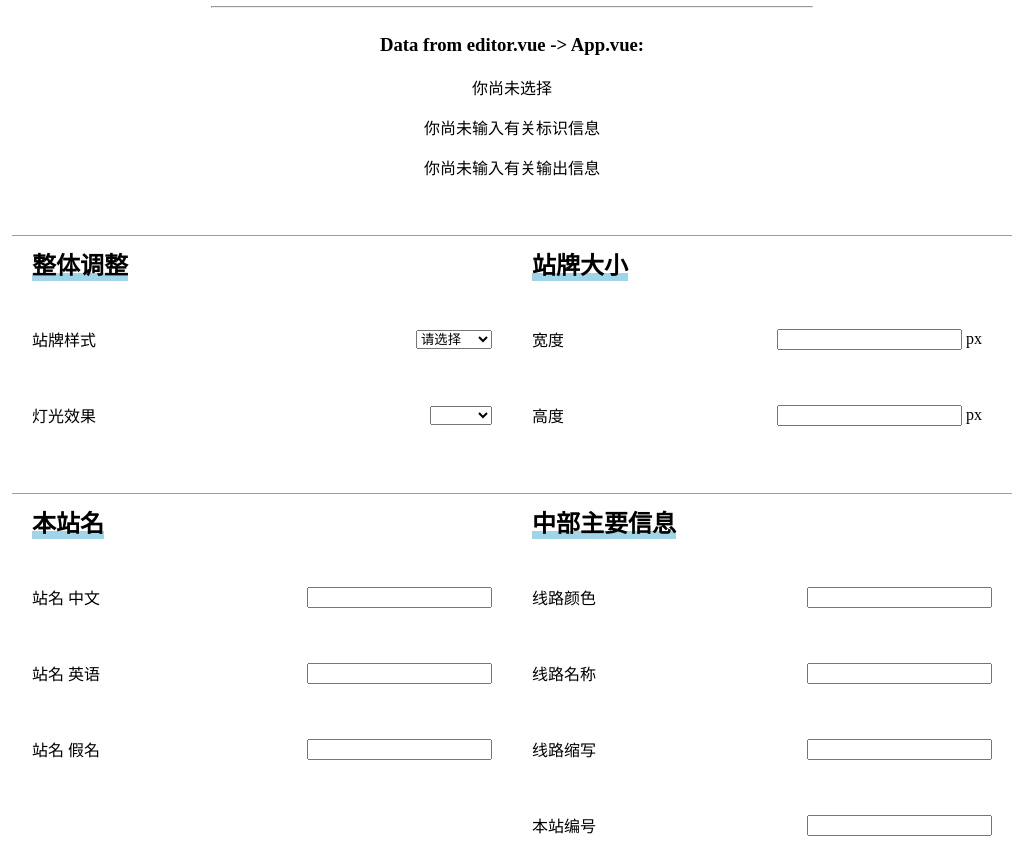
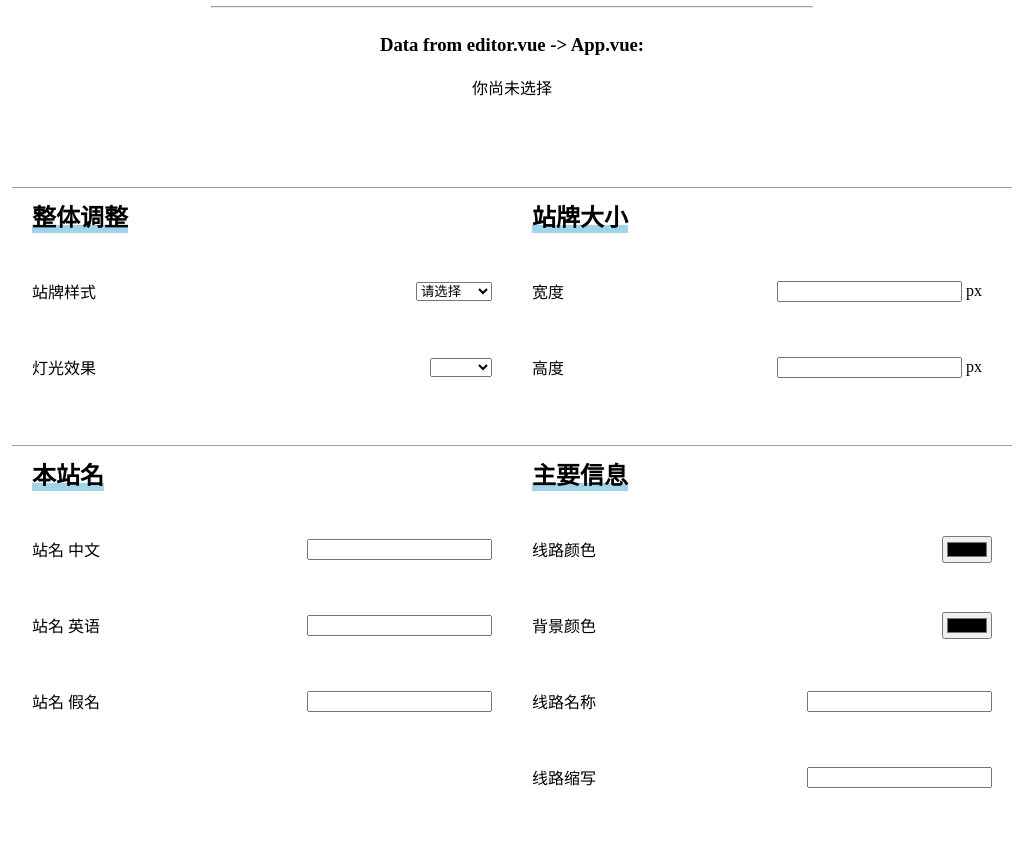
Before and after one commit to Team-Cenlinc/FesGen, a Vue app: page / in a window 1280 px wide. Shown: the part 349-1190 px from the top of the page, without its empty margins (128-1151 px from the left). Built offline with nearby package versions, Linux system fonts and the light colour scheme; the HTML template or start-up script is replaced by a standard one.

Commit message:
Almost filtered the data needed in the sign.

```diff
--- a/src/App.vue
+++ b/src/App.vue
@@ -3,9 +3,13 @@
     <HeaderFlex :title="titles"/>
     <Signs :signStyles="signStyle" :sign="sign"/>
       <h3>Data from editor.vue -> App.vue:</h3>
+    <div class="data">
       <p>{{ signStyle || '你尚未选择'}}</p>
-      <p>{{ sign || '你尚未输入有关标识信息'}}</p>
-      <p>{{ output || '你尚未输入有关输出信息'}}</p>
+      <p>{{ output || ''}}</p>
+    </div>
+    <div class="data">
+      <p>{{ signInfo || ''}}</p>
+    </div>
     <Editor @someChanged="updateData"/>
     <FooterFlex :title="titles"/>
   </div>
@@ -32,7 +36,7 @@ export default {
         outputHeight: Number,
         lightStyle: String,
       },
-      sign:{
+      signInfo:{
         main: {
           staNameEnglish: String,
           staNameChinese: String,
@@ -61,7 +65,7 @@ export default {
   methods: {
     updateData(signStyle, signInfo, signScale){
       this.signStyle = signStyle
-      this.sign = signInfo
+      this.signInfo = signInfo
       this.output = signScale
       console.log(this.signStyle)
     }
--- a/src/components/editor.vue
+++ b/src/components/editor.vue
@@ -24,12 +24,12 @@
       <h2>站牌大小</h2>
         <div class="form-min-row">
           <p>宽度</p>
-          <div><input v-model="output.width" @change="sendData" type="number" value="2160"> px</div>
+          <div><input v-model="output.outputWidth" @change="sendData" type="number" value="2160"> px</div>
 
         </div>
         <div class="form-min-row">
           <p>高度</p>
-          <div><input v-model="output.height" @change="sendData" type="number" value="720"> px</div>
+          <div><input v-model="output.outputHeight" @change="sendData" type="number" value="720"> px</div>
 
         </div>
     </div>
@@ -39,34 +39,38 @@
         <h2>本站名</h2>
           <div class="form-min-row">
             <p>站名 中文</p>
-            <input v-model="staNameChinese" type="text">
+            <input v-model="signInfo.main.staNameChinese" type="text">
           </div>
           <div class="form-min-row">
             <p>站名 英语</p>
-            <input v-model="staNameEnglish" type="text">
+            <input v-model="signInfo.main.staNameEnglish" type="text">
           </div>
           <div class="form-min-row">
             <p>站名 假名</p>
-            <input v-model="staNameKana" type="text">
+            <input v-model="signInfo.main.staNameKana" type="text">
           </div>
       </div>
       <div>
-        <h2>中部主要信息</h2>
+        <h2>主要信息</h2>
         <div class="form-min-row">
           <p>线路颜色</p>
-          <input v-model="lineColor" type="number">
+          <input v-model="signInfo.lineColor" type="color">
+        </div>
+        <div class="form-min-row">
+          <p>背景颜色</p>
+          <input v-model="signInfo.backgroundColor" type="color">
         </div>
         <div class="form-min-row">
           <p>线路名称</p>
-          <input v-model="lineName" type="text">
+          <input v-model="signInfo.middle.lineName" type="text">
         </div>
         <div class="form-min-row">
           <p>线路缩写</p>
-          <input v-model="lineAbbr" type="text">
+          <input v-model="signInfo.middle.lineAbbr" type="text">
         </div>
         <div class="form-min-row">
           <p>本站编号</p>
-          <input v-model="middleStaNumber" type="Number">
+          <input v-model="signInfo.middle.middleStaNumber" type="Number">
         </div>
       </div>
     </div>
@@ -75,30 +79,30 @@
         <h2>左侧站点信息</h2>
         <div class="form-min-row">
           <p>站名 中文</p>
-          <input v-model="sign.left.leftStaNameChinese" @change="sendData" type="text">
+          <input v-model="signInfo.left.leftStaNameChinese" @change="sendData" type="text">
         </div>
         <div class="form-min-row">
           <p>站名 英语</p>
-          <input v-model="sign.left.leftStaNameEnglish" @change="sendData" type="text">
+          <input v-model="signInfo.left.leftStaNameEnglish" @change="sendData" type="text">
         </div>
         <div class="form-min-row">
           <p>站点编号</p>
-          <input v-model="sign.left.leftStaNumber" @change="sendData" type="number">
+          <input v-model="signInfo.left.leftStaNumber" @change="sendData" type="number">
         </div>
       </div>
       <div>
         <h2>右侧侧站点信息</h2>
         <div class="form-min-row">
           <p>站名 中文</p>
-          <input v-model="sign.right.rightStaNameChinese" @change="sendData" type="text">
+          <input v-model="signInfo.right.rightStaNameChinese" @change="sendData" type="text">
         </div>
         <div class="form-min-row">
           <p>站名 英语</p>
-          <input v-model="sign.right.rightStaNameEnglish" @change="sendData" type="text">
+          <input v-model="signInfo.right.rightStaNameEnglish" @change="sendData" type="text">
         </div>
         <div class="form-min-row">
           <p>站点编号</p>
-          <input v-model="sign.right.rightStaNumber" @change="sendData" type="number">
+          <input v-model="signInfo.right.rightStaNumber" @change="sendData" type="number">
         </div>
       </div>
     </div>
@@ -116,7 +120,7 @@ export default {
         outputHeight: '',
         lightStyle: '',
       },
-      sign:{
+      signInfo:{
         main: {
           staNameEnglish: '',
           staNameChinese: '',
@@ -145,7 +149,7 @@ export default {
   },
   methods :{
     sendData(){
-      this.$emit('someChanged', this.signStyle, this.sign, this.output)
+      this.$emit('someChanged', this.signStyle, this.signInfo, this.output)
     }
   }
 
```
